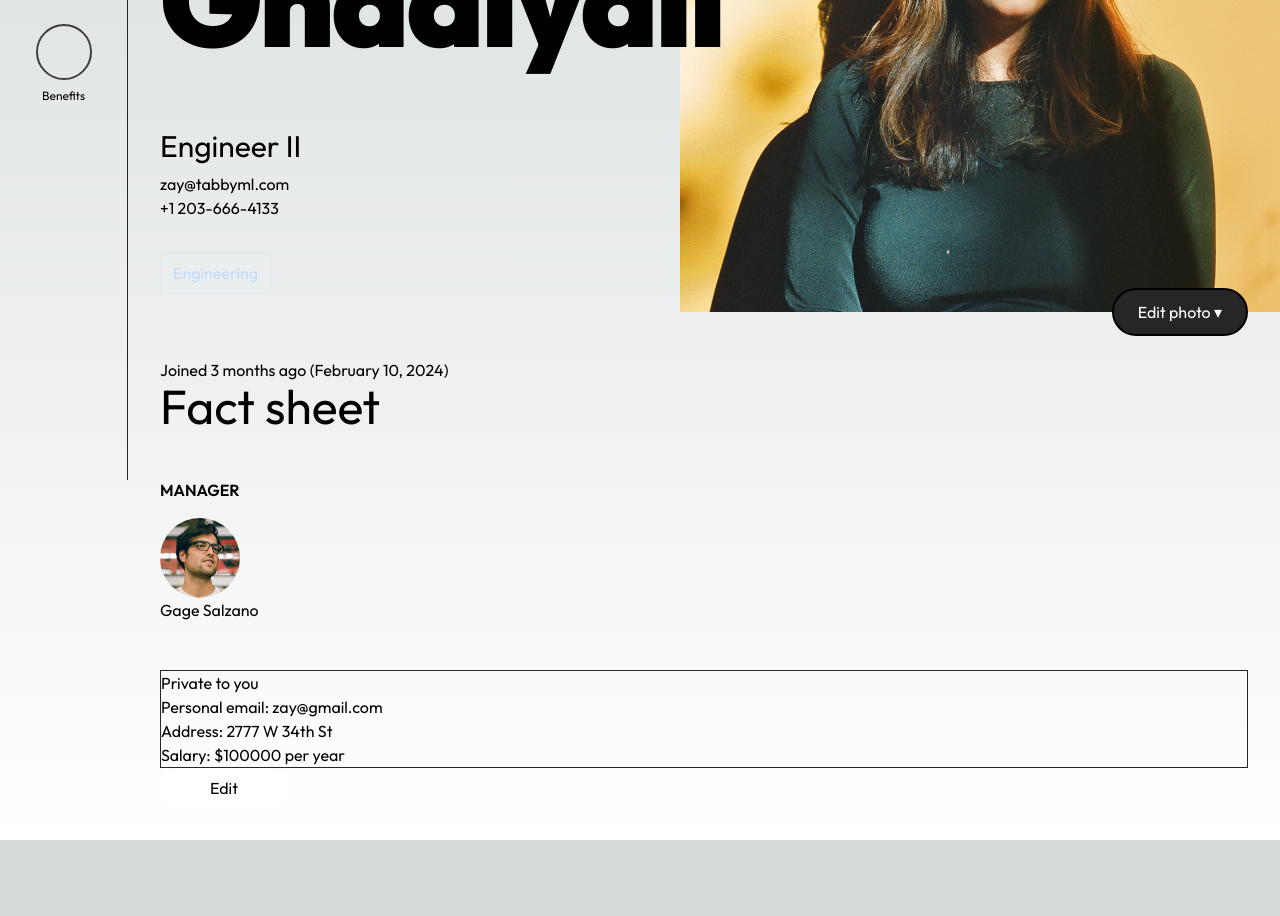
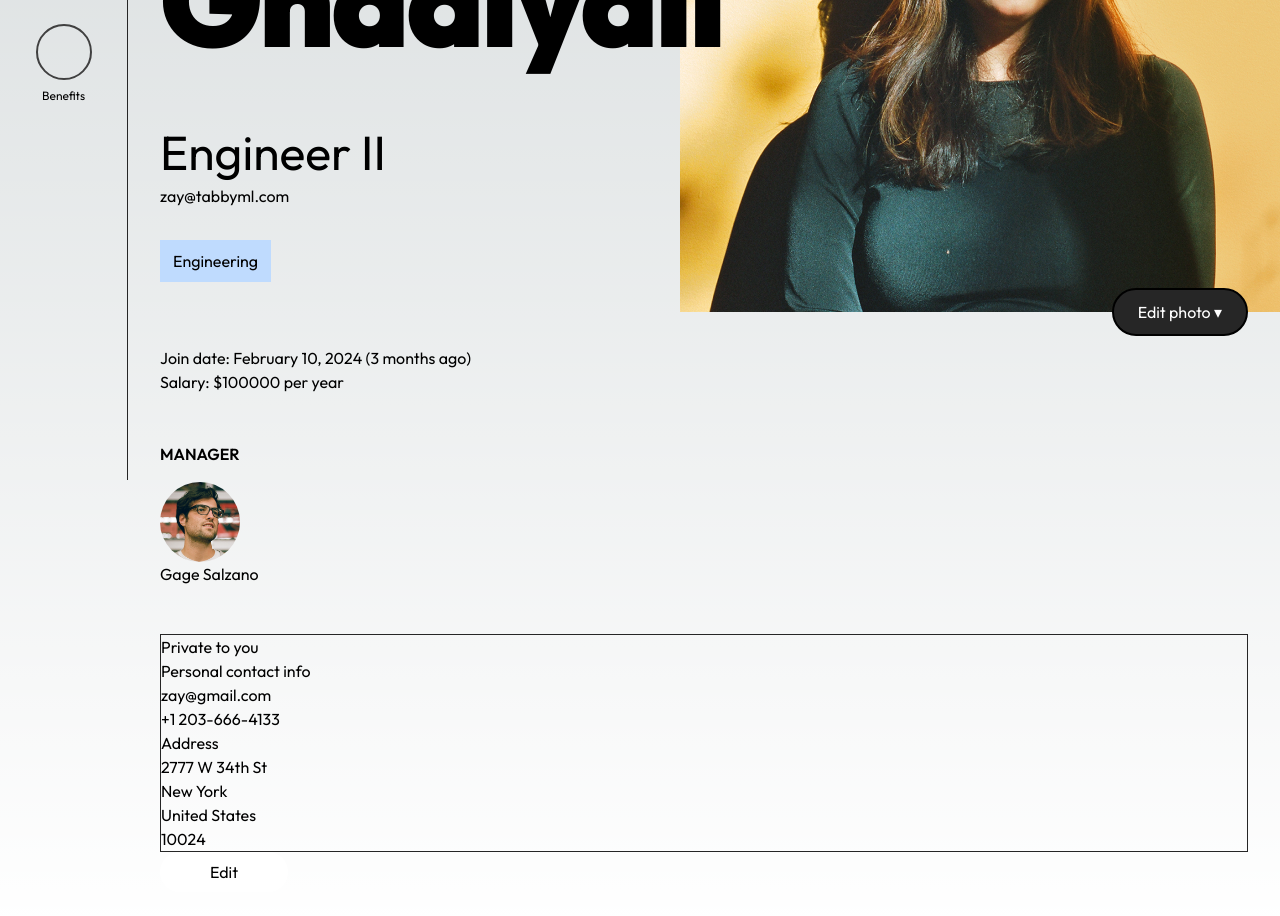
Before and after one commit to jeffdaley/next-humansource, a Next.js app: page /employees/1 in a window 1280 px wide. Shown: the part 320-1236 px from the top of the page. Before the commit the page ends 1160 px from the top, so only its background shows below. Built offline with nearby package versions, Linux system fonts and the light colour scheme.

Commit message:
Prototype save/cancel button

```diff
--- a/src/app/_components/employees/employee/personal-information.tsx
+++ b/src/app/_components/employees/employee/personal-information.tsx
@@ -6,40 +6,59 @@ import Action from "../../action";
 
 interface EmployeesEmployeePersonalInformationArgs {
   employee: Employee;
-  onSave: () => void;
+  onSave: (employee: Employee) => void;
 }
 
 export default function EmployeesEmployeePersonalInformation(
   args: EmployeesEmployeePersonalInformationArgs
 ) {
-  const cachedEmployee = args.employee;
+  const { street, city, state, zipCode, country } = args.employee.address;
+  const { phone, personalEmail } = args.employee;
 
-  const [employee, setEmployee] = useState(args.employee);
-  const [streetAddress, setStreetAddress] = useState(employee.address.street);
-  const [personalEmail, setPersonalEmail] = useState(employee.personalEmail);
+  const [newStreet, setStreet] = useState<string | null>(null);
+  const [newCity, setCity] = useState<string | null>(null);
+  const [newState, setState] = useState<string | null>(null);
+  const [newZipCode, setZipCode] = useState<string | null>(null);
+  const [newCountry, setCountry] = useState<string | null>(null);
+  const [newPhone, setPhone] = useState<string | null>(null);
+  const [newPersonalEmail, setPersonalEmail] = useState<string | null>(null);
 
   const [isEditing, setIsEditing] = useState(false);
+
+  const resetLocalState = () => {
+    setStreet(null);
+    setCity(null);
+    setState(null);
+    setZipCode(null);
+    setCountry(null);
+    setPhone(null);
+    setPersonalEmail(null);
+  };
 
   const onSave = (e?: React.FormEvent<HTMLFormElement>) => {
     e?.preventDefault();
 
     // TODO: Validate
 
-    setEmployee({
-      ...employee,
+    args.onSave({
+      ...args.employee,
       address: {
-        ...employee.address,
-        street: streetAddress,
-        // TODO: local versions?
-        city: employee.address.city,
-        state: employee.address.state,
-        zipCode: employee.address.zipCode,
-        country: employee.address.country,
+        street: newStreet || street,
+        city: newCity || city,
+        state: newState || state,
+        zipCode: newZipCode || zipCode,
+        country: newCountry || country,
       },
-      personalEmail: personalEmail,
+      personalEmail: newPersonalEmail || personalEmail,
     });
 
-    args.onSave();
+    setIsEditing(false);
+
+    resetLocalState();
+  };
+
+  const onCancel = () => {
+    resetLocalState();
     setIsEditing(false);
   };
 
@@ -48,24 +67,75 @@ export default function EmployeesEmployeePersonalInformation(
       {isEditing ? (
         <>
           <form onSubmit={onSave}>
+            <label>Personal email</label>
             <input
               className="w-full bg-neutral-800 mb-10"
               type="email"
-              value={personalEmail}
+              value={newPersonalEmail ?? personalEmail}
               onChange={(e) => {
                 setPersonalEmail(e.target.value);
               }}
+            />
 
-              // TODO: this needs cancel / cache logic
-            />
+            <label>Phone</label>
             <input
               className="w-full bg-neutral-800 mb-10"
               type="text"
-              value={streetAddress}
+              value={newPhone ?? phone}
               onChange={(e) => {
-                setStreetAddress(e.target.value);
+                setPhone(e.target.value);
               }}
-              // TODO: this needs cancel / cache logic
+            />
+            <label>Street</label>
+            <input
+              className="w-full bg-neutral-800 mb-10"
+              type="text"
+              value={newStreet ?? street}
+              onChange={(e) => {
+                setStreet(e.target.value);
+              }}
+            />
+
+            <label>City</label>
+            <input
+              className="w-full bg-neutral-800 mb-10"
+              type="text"
+              value={newCity ?? city}
+              onChange={(e) => {
+                setCity(e.target.value);
+              }}
+            />
+
+            <label>State</label>
+            {/* TODO: dropdown */}
+            <input
+              className="w-full bg-neutral-800 mb-10"
+              type="text"
+              value={newState ?? state}
+              onChange={(e) => {
+                setState(e.target.value);
+              }}
+            />
+
+            <label>Zip code</label>
+            <input
+              className="w-full bg-neutral-800 mb-10"
+              type="text"
+              value={newZipCode ?? zipCode}
+              onChange={(e) => {
+                setZipCode(e.target.value);
+              }}
+            />
+
+            <label>Country</label>
+            {/* TODO: Dropdown */}
+            <input
+              className="w-full bg-neutral-800 mb-10"
+              type="text"
+              value={newCountry ?? country}
+              onChange={(e) => {
+                setCountry(e.target.value);
+              }}
             />
           </form>
         </>
@@ -73,10 +143,14 @@ export default function EmployeesEmployeePersonalInformation(
         <>
           <div className="border border-neutral-800">
             <div>Private to you</div>
-            <p className="">Personal email: {employee.personalEmail}</p>
-            {/* TODO: add all other address info */}
-            <p className="">Address: {employee.address.street}</p>
-            <p className="">Salary: ${employee.annualSalary} per year</p>
+            <h5>Personal contact info</h5>
+            <p className="">{personalEmail}</p>
+            <p>{phone}</p>
+            <h5>Address</h5>
+            <p>{street}</p>
+            <p>{city}</p>
+            <p>{country}</p>
+            <p>{zipCode}</p>
           </div>
         </>
       )}
@@ -88,6 +162,13 @@ export default function EmployeesEmployeePersonalInformation(
       >
         {isEditing ? "Save" : "Edit"}
       </Action>
+      {isEditing && (
+        <button type="reset" onClick={onCancel}>
+          Cancel
+        </button>
+      )}
+
+      {/* A note about changing your name? */}
     </>
   );
 }
--- a/src/app/employees/[id]/page.tsx
+++ b/src/app/employees/[id]/page.tsx
@@ -51,7 +51,7 @@ export default function EmployeesEmployeePage({
    * The employee record, found by its id.
    * TODO: Implement with Next.js fetching, caching, etc.
    */
-  const [employee, setEmployeeInfo] = useState(
+  const [employee, setEmployee] = useState(
     employees.find((e) => e.id === params.id)
   );
 
@@ -90,21 +90,21 @@ export default function EmployeesEmployeePage({
                 className="w-full h-full rounded-none"
               />
               {isViewingSelf && (
-                <Action className="absolute bottom-0 translate-y-1/2 right-8 pill h-12 px-6 bg-neutral-800 border-2 border-black z-10  text-white">
+                <Action className="absolute bottom-0 translate-y-1/2 right-8 pill h-12 px-6 bg-neutral-800 border-2 border-black  text-white">
                   Edit photo ▾
                 </Action>
               )}
             </div>
             <div className="relative flex flex-col items-start">
               <Headline>
+                {/* TODO: show a lock icon if the user is viewing themselves with a tooltip instructing them to contact HR to change it. We probably want to wrap the last name in a relatively positioned span with an interactive element positioned absolutely  */}
                 <span className="pr-80">{employee.name}</span>
               </Headline>
-              <p className="text-3xl mt-10 mb-2">{employee.jobTitle}</p>
+              <p className="text-5xl mt-10 mb-2">{employee.jobTitle}</p>
               <div className="mb-8">
                 <a href={`mailto:${employee.workEmail}`}>
                   {employee.workEmail}
                 </a>
-                <p>{employee.phone}</p>
               </div>
 
               <Link
@@ -114,7 +114,7 @@ export default function EmployeesEmployeePage({
                     department: employee.department,
                   },
                 }}
-                className={`filter-button px-3 py-2 mb-16 ${employee.department
+                className={`filter-button active px-3 py-2 mb-16 ${employee.department
                   ?.toLowerCase()
                   .replace(/ /g, "-")}`}
               >
@@ -122,11 +122,13 @@ export default function EmployeesEmployeePage({
               </Link>
 
               <p className="">
-                Joined {timeAgo(employee.startDate)} (
-                {parseDate(employee.startDate)})
+                Join date: {parseDate(employee.startDate)} (
+                {timeAgo(employee.startDate)})
               </p>
+              {isViewingSelf && (
+                <p className="">Salary: ${employee.annualSalary} per year</p>
+              )}
             </div>
-            <h2 className="text-5xl">Fact sheet</h2>
             <div className="flex gap-16">
               {reportsDirectlyTo && (
                 <div className="py-12">
@@ -159,18 +161,7 @@ export default function EmployeesEmployeePage({
             <>
               <EmployeesEmployeePersonalInformation
                 employee={employee}
-                onSave={() => {
-                  // Update the employees array with the new employee
-
-                  // Find the record by the index of the USER_ID
-                  const recordIndex = employees.findIndex(
-                    (employee) => employee.id === USER_ID
-                  );
-
-                  employees[recordIndex] = employee;
-
-                  setEmployees(employees);
-                }}
+                onSave={setEmployee}
               />
             </>
           )}
```
